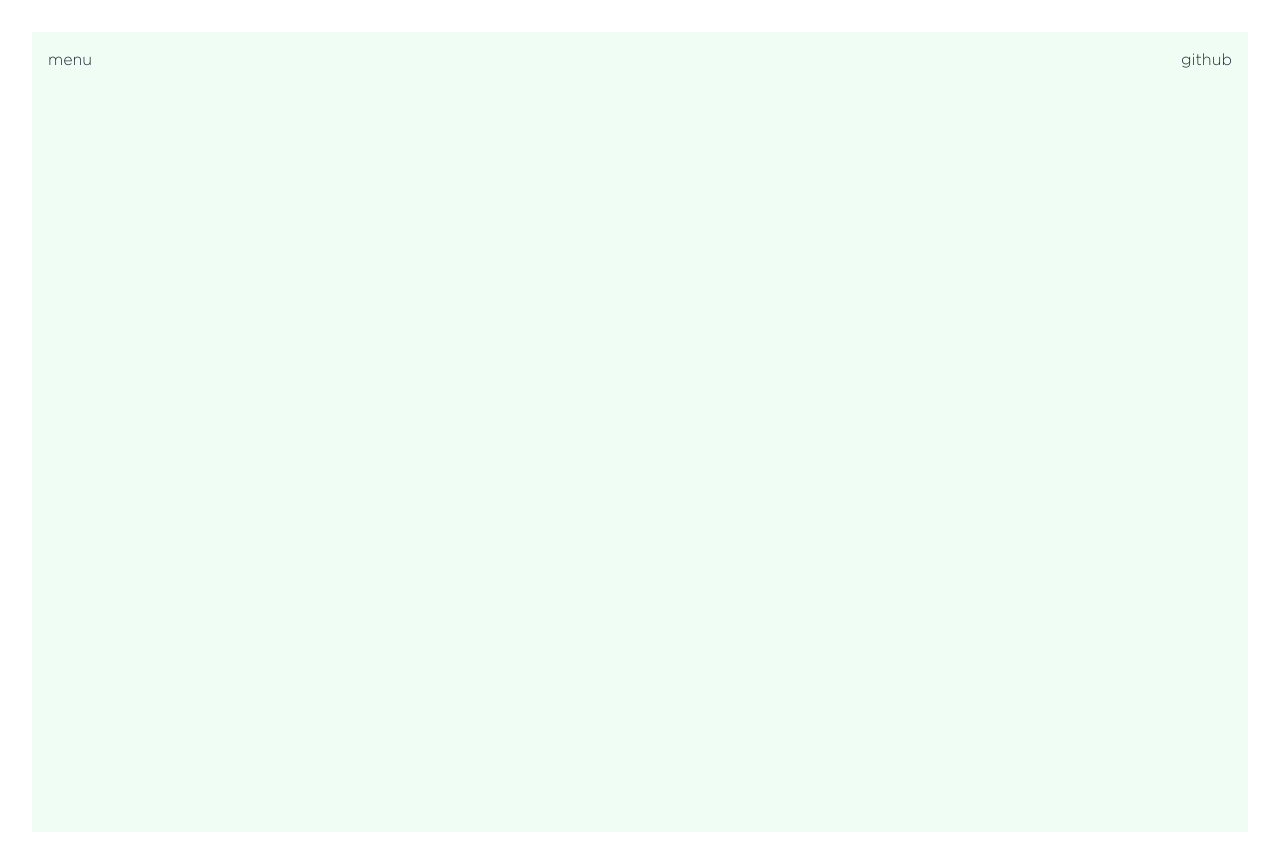
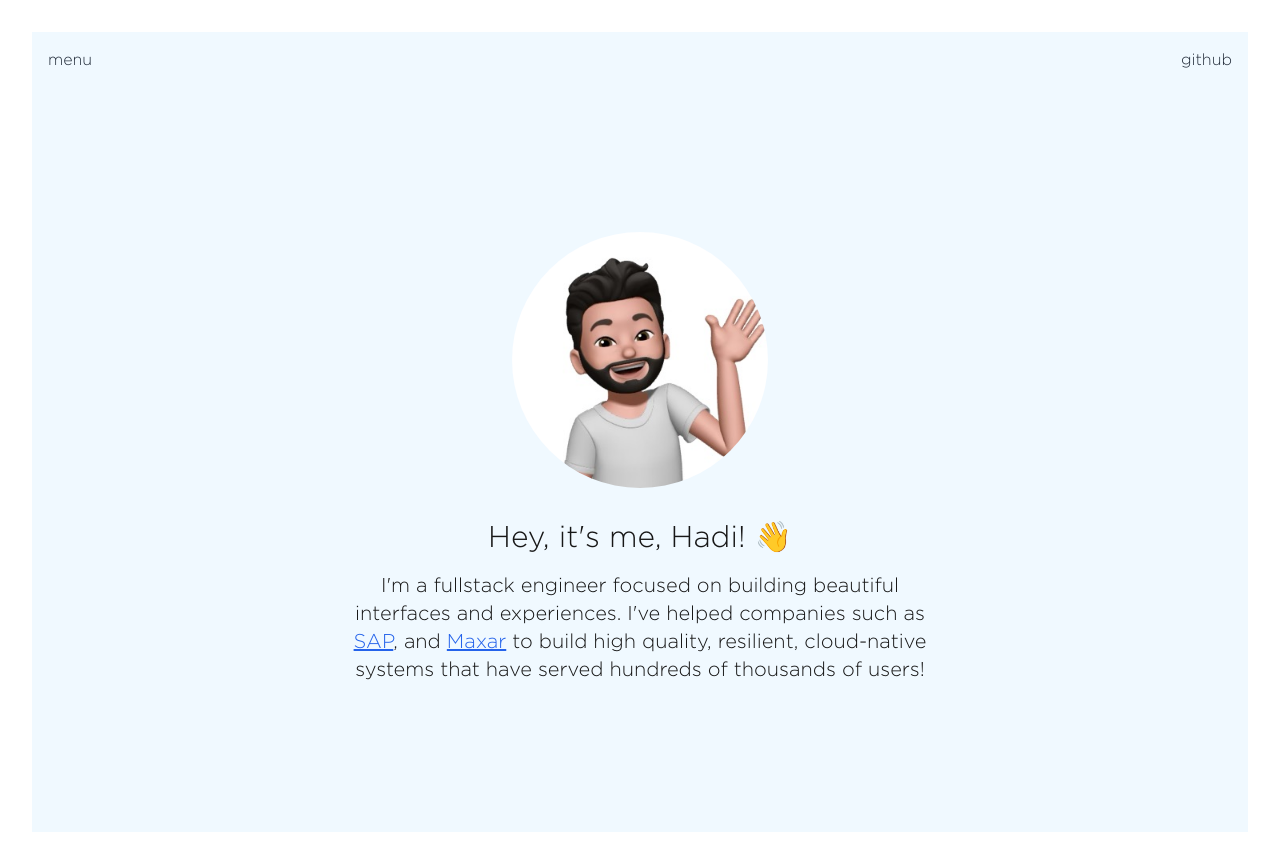
Before and after one commit to hadi-khir/cv, a Next.js app: page / in a window 1280 px wide. Built offline with nearby package versions, Linux system fonts and the light colour scheme.

Commit message:
adding hero section

```diff
--- a/app/page.tsx
+++ b/app/page.tsx
@@ -1,8 +1,9 @@
 import Image from "next/image";
+import Link from "next/link";
 
 export default function Home() {
   return (
-    <div className="min-h-screen m-8 flex flex-col items-center bg-green-50">
+    <div className="min-h-screen m-8 flex flex-col items-center bg-sky-50">
 
       {/* header section */}
       <header className="sticky top-0 left-0 w-full z-10 flex justify-between p-4">
@@ -11,6 +12,25 @@ export default function Home() {
       </header>
 
       {/* hero section */}
+      <main className="flex flex-col items-center text-center">
+        <div className="mt-36 rounded-full w-64 h-64 overflow-hidden">
+          <Image
+            src='/profile.jpeg'
+            alt='Profile Picture'
+            width={256}
+            height={256}
+            className="object-cover"
+          />
+        </div>
+        <div className="mt-8 w-1/2">
+          <h1 className="text-3xl font-bold">
+            Hey, it's me, Hadi! <span className="animate-wave origin-bottom-right text-3xl">👋</span>
+          </h1>
+          <p className="mt-4 text-xl font-semibold">
+            I'm a fullstack engineer focused on building beautiful interfaces and experiences. I've helped companies such as <Link className="underline text-blue-600 hover:text-blue-800 visited:text-purple-600" href='https://www.sap.com'>SAP</Link>, and <Link className="underline text-blue-600 hover:text-blue-800 visited:text-purple-600" href='https://www.maxar.com'>Maxar</Link> to build high quality, resilient, cloud-native systems that have served hundreds of thousands of users!
+          </p>
+        </div>
+      </main>
     </div>
   );
 }
--- a/tailwind.config.ts
+++ b/tailwind.config.ts
@@ -8,6 +8,15 @@ export default {
   ],
   theme: {
     extend: {
+      keyframes: {
+        wave: {
+          '0%, 100%': { transform: 'rotate(0deg)' },
+          '50%': { transform: 'rotate(20deg)' },
+        },
+      },
+      animation: {
+        wave: 'wave 1s ease-in-out infinite',
+      },
       fontFamily: {
         gotham: ['var(--font-gotham-light)'],
       },
```
Also changed, not shown: public/profile.jpeg (renamed from public/IMG_0469.jpeg).
